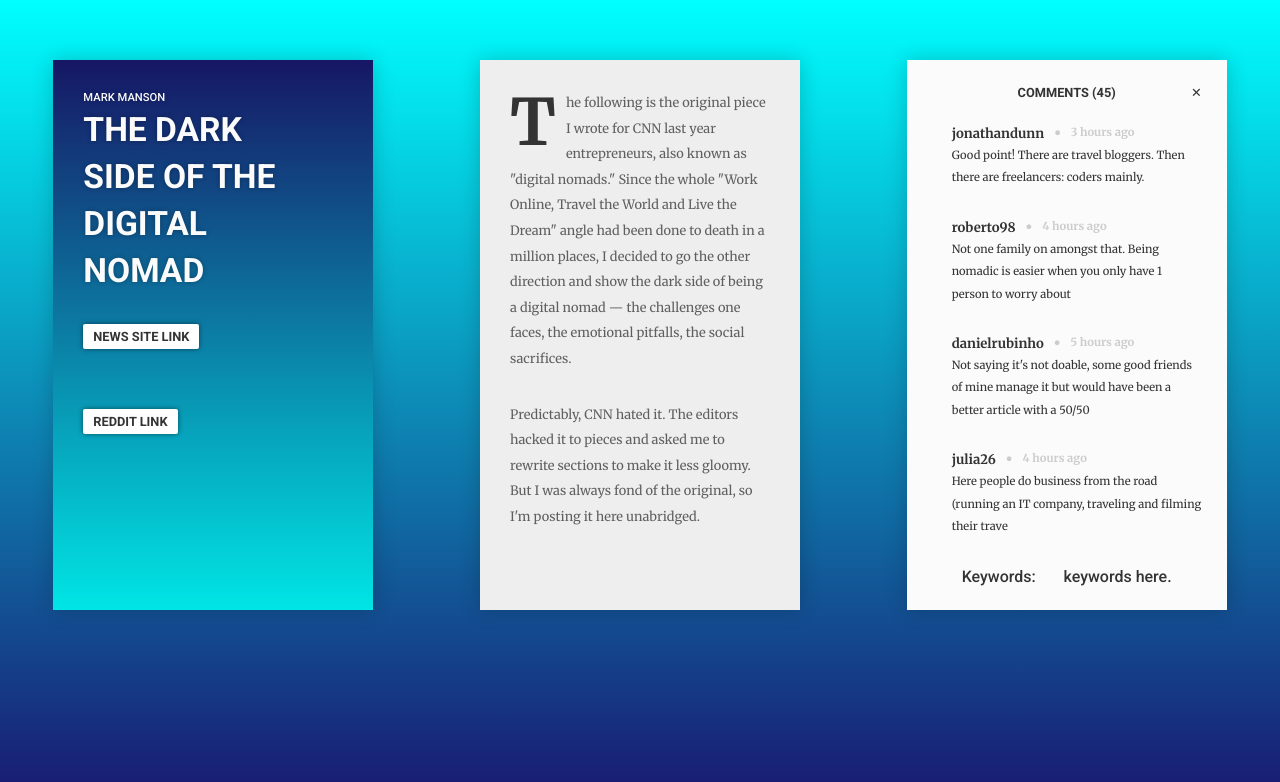
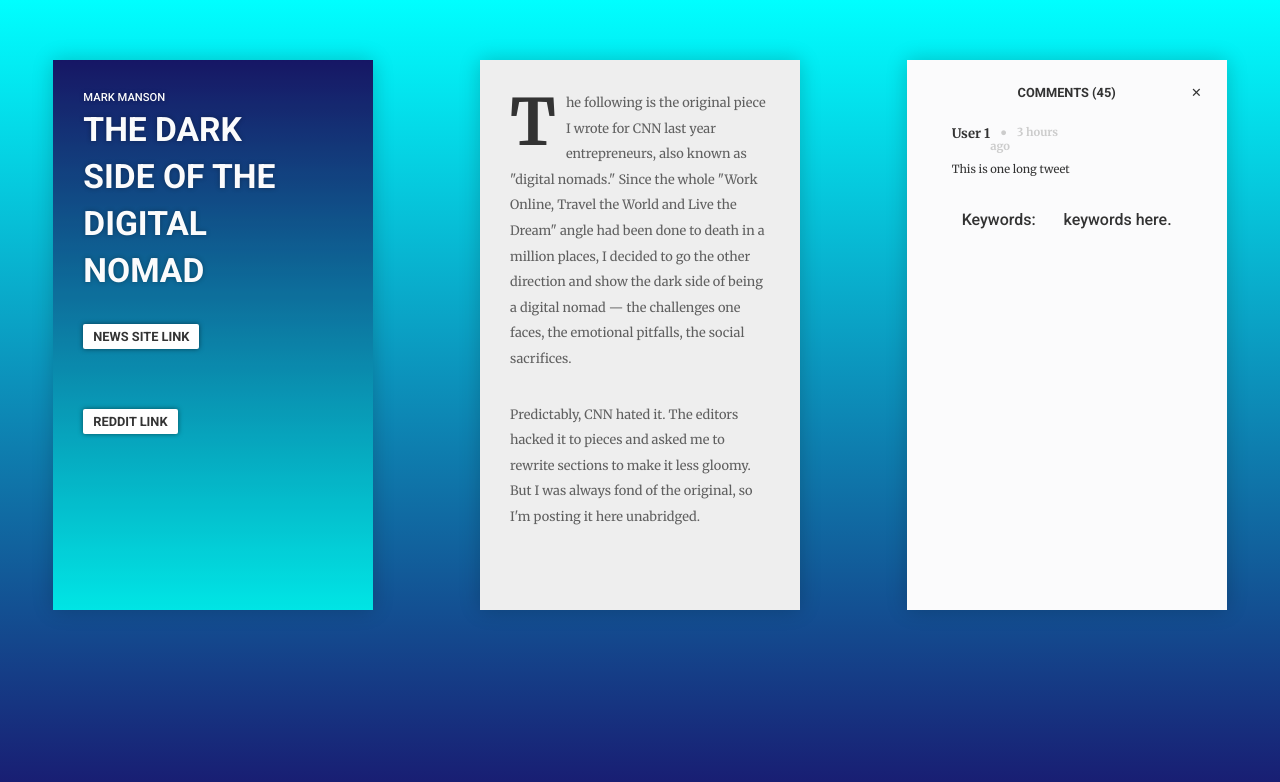
Before and after one commit to ktech99/world_news, a Java web app: page /news in a window 1280 px wide. Shown: the top 782 px of the page. Run offline with Spring Boot 4, a stand-in JSP engine, Linux system fonts and the light colour scheme.

Commit message:
add dynamicity to twitter feed

```diff
--- a/java/redTweet/src/main/java/com/worldNews/redTweet/NewsController.java
+++ b/java/redTweet/src/main/java/com/worldNews/redTweet/NewsController.java
@@ -4,13 +4,15 @@
 import org.springframework.web.bind.annotation.RequestMapping;
 import twitter4j.*;
 
+import java.util.ArrayList;
 import java.util.List;
+import java.util.Map;
 
 @Controller
 public class NewsController {
 
     @RequestMapping("/news")
-    public String news(){
+    public String news(Map<String, List<Object>> model){
 //        Twitter twitter = new TwitterFactory().getInstance();
 //        try {
 //            Query query = new Query("hello");
@@ -28,6 +30,12 @@
 //            System.out.println("Failed to search tweets: " + te.getMessage());
 //            //System.exit(-1);
 //        }
+        List<Object> tweetList = new ArrayList<>();
+        TwitterModel tweets = new TwitterModel();
+        tweets.setUser("User 1");
+        tweets.setTweet("This is one long tweet");
+        tweetList.add(tweets);
+        model.put("tweets", tweetList);
         return "news";
     }
 }
--- a/java/redTweet/src/main/webapp/WEB-INF/jsp/news.jsp
+++ b/java/redTweet/src/main/webapp/WEB-INF/jsp/news.jsp
@@ -1,3 +1,4 @@
+<%@ taglib prefix="c" uri="http://java.sun.com/jsp/jstl/core" %>
 <!DOCTYPE html>
 <html lang="en" >
 
@@ -48,41 +49,17 @@
       <h2>Comments (45)</h2>
       <a href="#" class="btn-close-alt" title="Close"></a>
 
-      <!-- Comment 1 -->
+<c:forEach items="${requestScope.tweets}" var="tweet">
+
+<!-- Comment 1 -->
       <section class="comment-view">
         <article class="comment">
-          <h3 class="comment-user">jonathandunn</h3>
+          <h3 class="comment-user"><c:out value="${tweet.getUser()}"></c:out></h3>
           <h4 class="comment-time">3 hours ago</h4>
-          <p>Good point! There are travel bloggers. Then there are freelancers: coders mainly.</p>
+          <p><c:out value="${tweet.getTweet()}"></c:out></p>
         </article>
       </section>
-
-      <!-- Comment 2 -->
-      <section class="comment-view">
-        <article class="comment">
-          <h3 class="comment-user">roberto98</h3>
-          <h4 class="comment-time">4 hours ago</h4>
-          <p>Not one family on amongst that. Being nomadic is easier when you only have 1 person to worry about</p>
-        </article>
-      </section>
-
-      <!-- Comment 3 -->
-      <section class="comment-view">
-        <article class="comment">
-          <h3 class="comment-user">danielrubinho</h3>
-          <h4 class="comment-time">5 hours ago</h4>
-          <p>Not saying it's not doable, some good friends of mine manage it but would have been a better article with a 50/50</p>
-        </article>
-      </section>
-
-      <!-- Comment 4 -->
-      <section class="comment-view">
-        <article class="comment">
-          <h3 class="comment-user">julia26</h3>
-          <h4 class="comment-time">4 hours ago</h4>
-          <p>Here people do business from the road (running an IT company, traveling and filming their trave</p>
-        </article>
-      </section>
+</c:forEach>
       <nav class="box-navbar">
         <p>Keywords:</p>
         <p >
```
